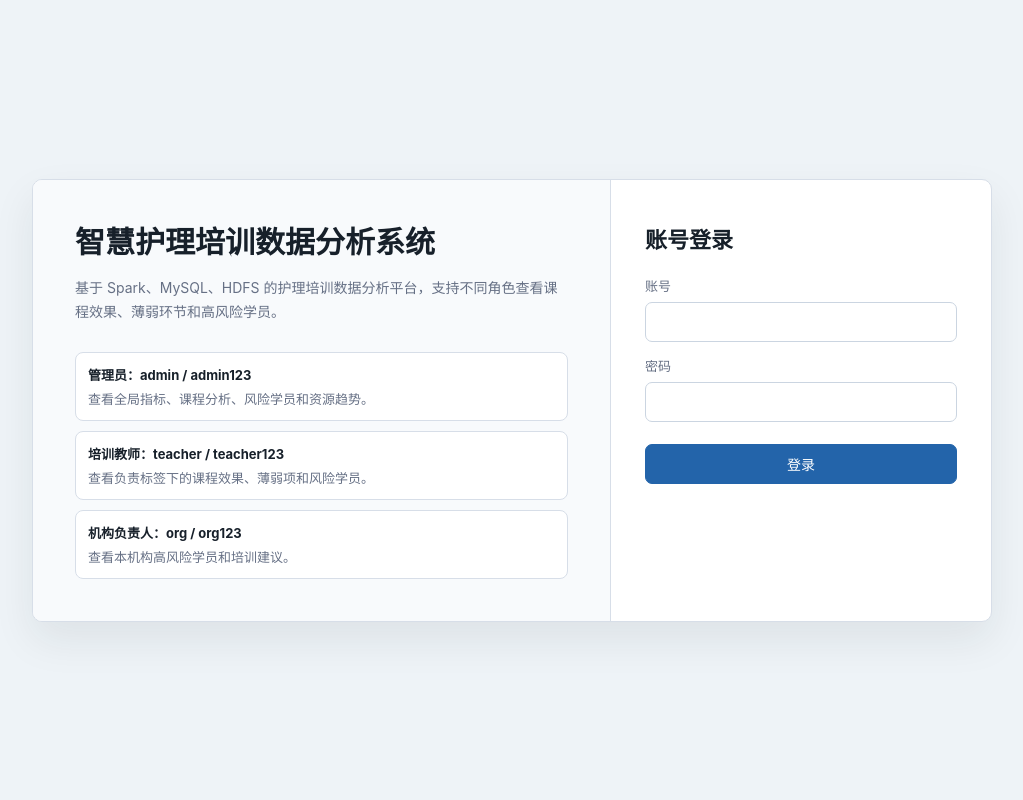
After one commit to JunchenShen/smart-nursing, a Flask app: page /login in a window 1280 px wide. The commit adds this page. Shown: the whole page, without its empty margins (128-1151 px from the left). Run offline with Flask 3, Linux system fonts and the light colour scheme.

Commit message:
Add role-based login and tabbed dashboard

```diff
--- a/app/main.py
+++ b/app/main.py
@@ -1,15 +1,140 @@
 from __future__ import annotations
 
-from flask import Flask, jsonify, render_template
+import os
+from copy import deepcopy
+from functools import wraps
+from typing import Any, Callable
+
+from flask import Flask, jsonify, redirect, render_template, request, session, url_for
+from werkzeug.security import check_password_hash, generate_password_hash
 
 from spark_job import build_dashboard, get_skill_scores
 
 app = Flask(__name__, template_folder="../templates", static_folder="../static")
+app.secret_key = os.getenv("FLASK_SECRET_KEY", "smart-care-training-dev-secret")
+
+
+def _hash_password(env_name: str, default: str) -> str:
+    return generate_password_hash(os.getenv(env_name, default))
+
+
+USERS = {
+    "admin": {
+        "password_hash": _hash_password("ADMIN_PASSWORD", "admin123"),
+        "name": "系统管理员",
+        "role": "admin",
+        "role_name": "管理员",
+        "permissions": ["全局指标", "课程分析", "风险学员", "资源趋势", "用户权限"],
+    },
+    "teacher": {
+        "password_hash": _hash_password("TEACHER_PASSWORD", "teacher123"),
+        "name": "培训教师",
+        "role": "teacher",
+        "role_name": "培训教师",
+        "permissions": ["课程分析", "薄弱标签", "风险学员"],
+        "allowed_tags": ["压疮预防", "跌倒预防", "感染防控"],
+    },
+    "org": {
+        "password_hash": _hash_password("ORG_PASSWORD", "org123"),
+        "name": "机构负责人",
+        "role": "organization_manager",
+        "role_name": "机构负责人",
+        "permissions": ["机构风险学员", "培训建议"],
+        "organization": "安心护理培训中心",
+    },
+}
+
+
+def _public_user(user: dict[str, Any]) -> dict[str, Any]:
+    return {key: value for key, value in user.items() if key != "password_hash"}
+
+
+def current_user() -> dict[str, Any] | None:
+    username = session.get("username")
+    if not username:
+        return None
+    user = USERS.get(username)
+    if not user:
+        session.clear()
+        return None
+    return {"username": username, **user}
+
+
+def login_required(view: Callable):
+    @wraps(view)
+    def wrapped(*args, **kwargs):
+        if not current_user():
+            if request.path.startswith("/api/"):
+                return jsonify({"error": "unauthorized"}), 401
+            return redirect(url_for("login"))
+        return view(*args, **kwargs)
+
+    return wrapped
+
+
+def _filter_rows(rows: list[dict[str, Any]], **equals: Any) -> list[dict[str, Any]]:
+    result = rows
+    for key, expected in equals.items():
+        if expected is None:
+            continue
+        if isinstance(expected, list):
+            result = [row for row in result if row.get(key) in expected]
+        else:
+            result = [row for row in result if row.get(key) == expected]
+    return result
+
+
+def _apply_role_scope(dashboard: dict[str, Any], user: dict[str, Any]) -> dict[str, Any]:
+    scoped = deepcopy(dashboard)
+    role = user["role"]
+
+    if role == "teacher":
+        tags = user.get("allowed_tags", [])
+        scoped["course_effect"] = _filter_rows(scoped["course_effect"], tag=tags)
+        scoped["tag_weakness"] = _filter_rows(scoped["tag_weakness"], tag=tags)
+        scoped["learner_risk"] = _filter_rows(scoped["learner_risk"], tag=tags)
+    elif role == "organization_manager":
+        organization = user.get("organization")
+        scoped["learner_risk"] = _filter_rows(scoped["learner_risk"], organization=organization)
+
+    scoped["auth"] = _public_user(user)
+    return scoped
 
 
 @app.route("/")
+@login_required
 def index():
     return render_template("index.html")
+
+
+@app.route("/login", methods=["GET", "POST"])
+def login():
+    if request.method == "GET":
+        if current_user():
+            return redirect(url_for("index"))
+        return render_template("login.html", error="")
+
+    username = request.form.get("username", "").strip()
+    password = request.form.get("password", "")
+    user = USERS.get(username)
+    if not user or not check_password_hash(user["password_hash"], password):
+        return render_template("login.html", error="账号或密码不正确"), 401
+
+    session["username"] = username
+    return redirect(url_for("index"))
+
+
+@app.route("/logout")
+def logout():
+    session.clear()
+    return redirect(url_for("login"))
+
+
+@app.route("/api/me")
+@login_required
+def me():
+    user = current_user()
+    return jsonify(_public_user(user or {}))
 
 
 @app.route("/api/health")
@@ -18,11 +143,14 @@ def health():
 
 
 @app.route("/api/dashboard")
+@login_required
 def dashboard():
-    return jsonify(build_dashboard())
+    user = current_user()
+    return jsonify(_apply_role_scope(build_dashboard(), user or {}))
 
 
 @app.route("/api/chart")
+@login_required
 def chart_data():
     return jsonify(get_skill_scores())
 
--- /dev/null
+++ b/templates/login.html
@@ -0,0 +1,157 @@
+<!DOCTYPE html>
+<html lang="zh-CN">
+<head>
+    <meta charset="UTF-8">
+    <meta name="viewport" content="width=device-width, initial-scale=1.0">
+    <title>登录 - 智慧护理培训数据分析系统</title>
+    <style>
+        :root {
+            --ink: #17202a;
+            --muted: #667085;
+            --line: #d7dee8;
+            --blue: #2364aa;
+            --bg: #eef3f7;
+        }
+
+        * { box-sizing: border-box; }
+
+        body {
+            margin: 0;
+            min-height: 100vh;
+            display: grid;
+            place-items: center;
+            background: var(--bg);
+            color: var(--ink);
+            font-family: -apple-system, BlinkMacSystemFont, "Segoe UI", "Microsoft YaHei", sans-serif;
+        }
+
+        .shell {
+            width: min(960px, calc(100vw - 32px));
+            display: grid;
+            grid-template-columns: 1fr 380px;
+            background: #ffffff;
+            border: 1px solid var(--line);
+            border-radius: 10px;
+            overflow: hidden;
+            box-shadow: 0 18px 42px rgba(23, 32, 42, 0.08);
+        }
+
+        .intro {
+            padding: 42px;
+            background: #f8fafc;
+            border-right: 1px solid var(--line);
+        }
+
+        h1 {
+            margin: 0;
+            font-size: 30px;
+            line-height: 40px;
+            letter-spacing: 0;
+        }
+
+        .intro p {
+            margin: 14px 0 0;
+            color: var(--muted);
+            line-height: 24px;
+            font-size: 14px;
+        }
+
+        .roles {
+            display: grid;
+            gap: 10px;
+            margin-top: 28px;
+        }
+
+        .role {
+            border: 1px solid var(--line);
+            border-radius: 8px;
+            background: #ffffff;
+            padding: 12px;
+            font-size: 13px;
+        }
+
+        .role strong { display: block; margin-bottom: 5px; }
+        .role span { color: var(--muted); }
+
+        form {
+            padding: 42px 34px;
+        }
+
+        h2 {
+            margin: 0 0 22px;
+            font-size: 22px;
+        }
+
+        label {
+            display: block;
+            color: var(--muted);
+            font-size: 13px;
+            margin: 14px 0 7px;
+        }
+
+        input {
+            width: 100%;
+            height: 40px;
+            border: 1px solid #cbd5e1;
+            border-radius: 7px;
+            padding: 0 11px;
+            font-size: 14px;
+        }
+
+        button {
+            width: 100%;
+            height: 40px;
+            margin-top: 22px;
+            border: 1px solid var(--blue);
+            border-radius: 7px;
+            background: var(--blue);
+            color: #ffffff;
+            cursor: pointer;
+            font-size: 14px;
+        }
+
+        .error {
+            min-height: 20px;
+            margin-top: 12px;
+            color: #b42318;
+            font-size: 13px;
+        }
+
+        @media (max-width: 820px) {
+            .shell { grid-template-columns: 1fr; }
+            .intro { border-right: 0; border-bottom: 1px solid var(--line); }
+        }
+    </style>
+</head>
+<body>
+    <section class="shell">
+        <div class="intro">
+            <h1>智慧护理培训数据分析系统</h1>
+            <p>基于 Spark、MySQL、HDFS 的护理培训数据分析平台，支持不同角色查看课程效果、薄弱环节和高风险学员。</p>
+            <div class="roles">
+                <div class="role">
+                    <strong>管理员：admin / admin123</strong>
+                    <span>查看全局指标、课程分析、风险学员和资源趋势。</span>
+                </div>
+                <div class="role">
+                    <strong>培训教师：teacher / teacher123</strong>
+                    <span>查看负责标签下的课程效果、薄弱项和风险学员。</span>
+                </div>
+                <div class="role">
+                    <strong>机构负责人：org / org123</strong>
+                    <span>查看本机构高风险学员和培训建议。</span>
+                </div>
+            </div>
+        </div>
+        <form method="post" action="/login">
+            <h2>账号登录</h2>
+            <label for="username">账号</label>
+            <input id="username" name="username" autocomplete="username" required>
+            <label for="password">密码</label>
+            <input id="password" name="password" type="password" autocomplete="current-password" required>
+            <button type="submit">登录</button>
+            <div class="error">{{ error }}</div>
+        </form>
+    </section>
+</body>
+</html>
```
Also changed, not shown: docs/AUTH_ROLES.md (added, +71 -0 lines), docs/INTERACTION_DESIGN.md (+17 -14 lines), templates/index.html (+215 -134 lines), README.md.
